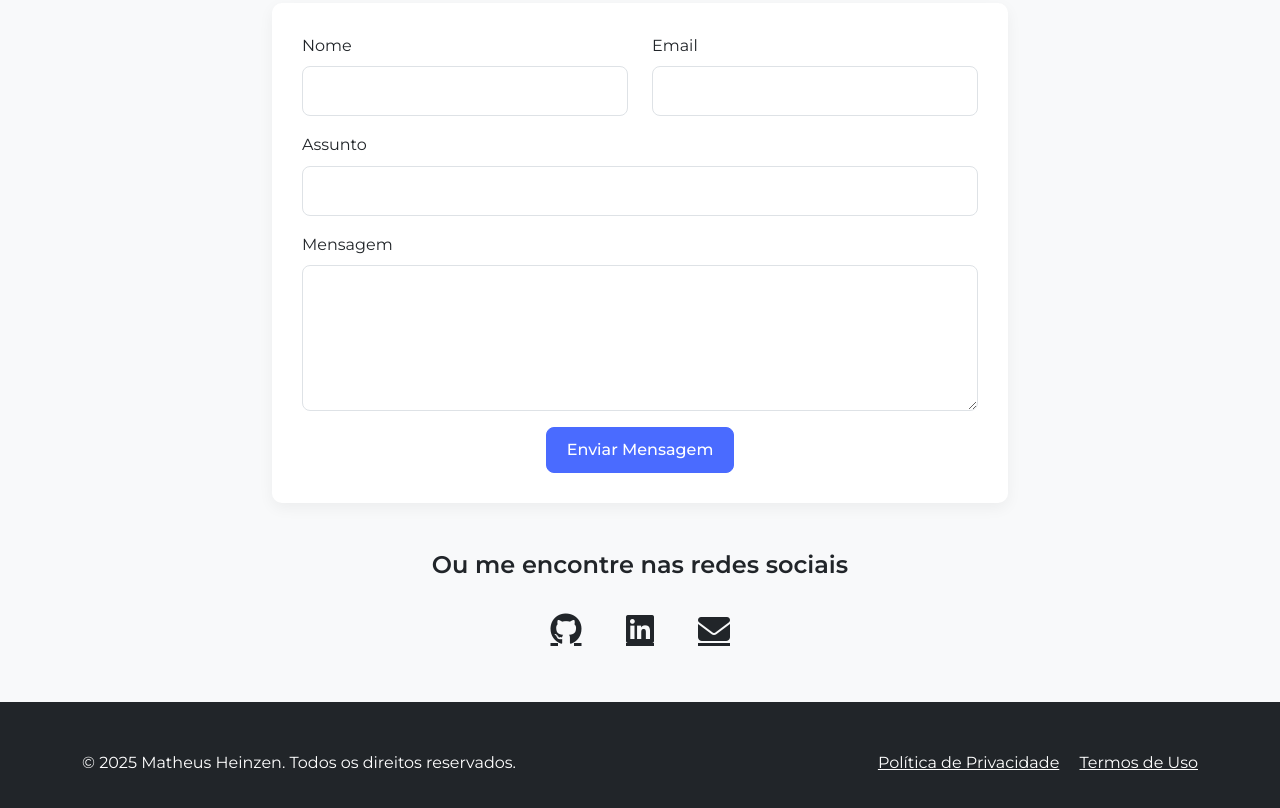
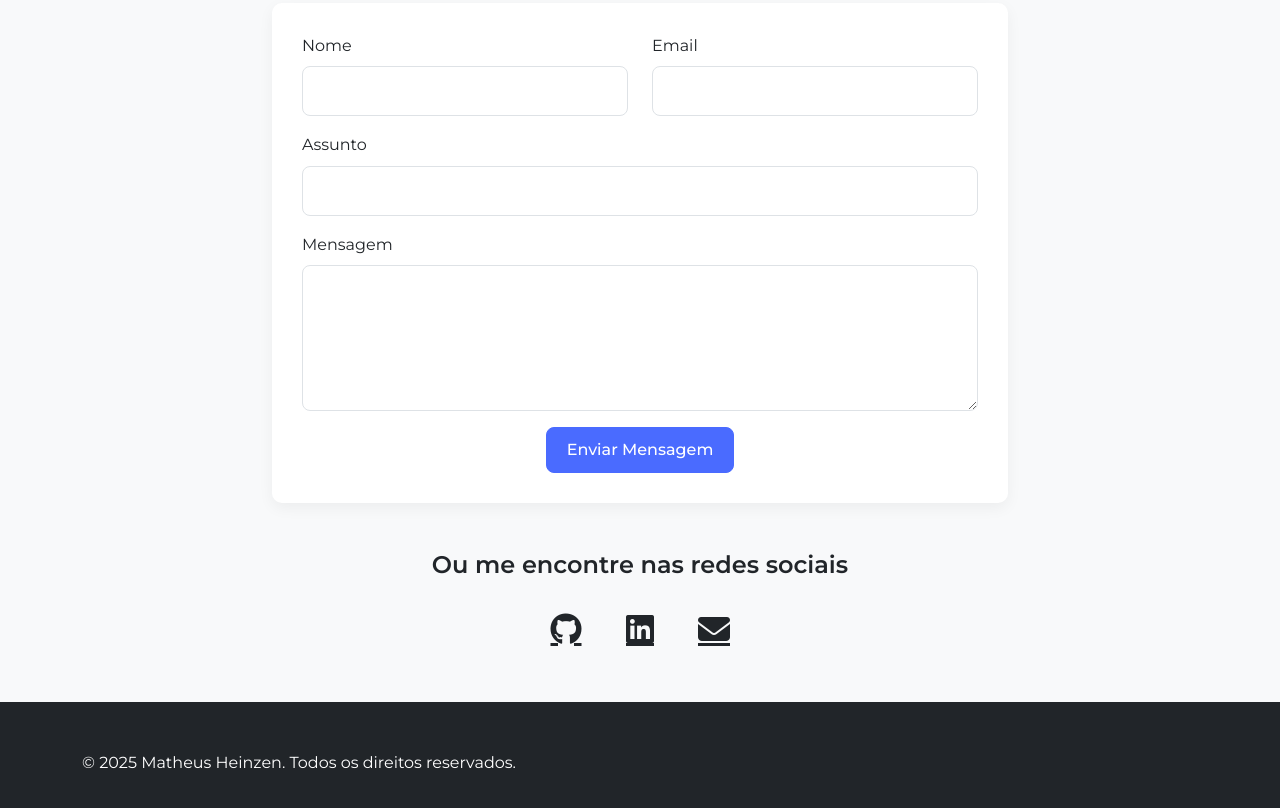
Before and after one commit to MatheusHeinzen/Portfolio, a plain HTML site: page index.html in a window 1280 px wide. Shown: the part 3350-4158 px from the top of the page. Drawn offline with nearby package versions, Linux system fonts and the light colour scheme.

Commit message:
Atualização 1.3
Correção footer

```diff
--- a/index.html
+++ b/index.html
@@ -351,10 +351,6 @@
                 <div class="col-md-6 text-center text-md-start mb-3 mb-md-0">
                     <p class="mb-0">&copy; <span id="year"></span> Matheus Heinzen. Todos os direitos reservados.</p>
                 </div>
-                <div class="col-md-6 text-center text-md-end">
-                    <a href="#" class="text-white me-3">Política de Privacidade</a>
-                    <a href="#" class="text-white">Termos de Uso</a>
-                </div>
             </div>
         </div>
     </footer>
```
Also changed, not shown: index-en.html (+0 -4 lines).
